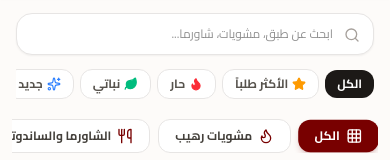
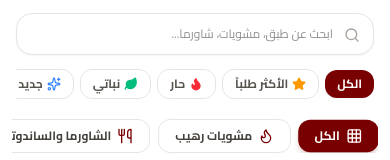
Before and after one commit to karrarazabyasir-spec/raheeb-menu, a Next.js app: page / in a window 390 px wide. Shown: the part 150-310 px from the top of the page. Built offline with nearby package versions, Linux system fonts and the light colour scheme; no server answers; the database is empty.

Commit message:
style: enforce crisp pure white background and light color scheme across mobile devices

```diff
--- a/src/app/globals.css
+++ b/src/app/globals.css
@@ -1,13 +1,14 @@
 @import "tailwindcss";
 
 :root {
+  color-scheme: light;
   --font-sans: var(--font-cairo), system-ui, -apple-system, sans-serif;
   --raheeb-primary: #780000;
   --raheeb-primary-hover: #5c0000;
   --raheeb-primary-light: #fdf2f2;
   --raheeb-gold: #c68a2c;
   --raheeb-surface: #ffffff;
-  --raheeb-bg: #fdfbf9;
+  --raheeb-bg: #ffffff;
 }
 
 @theme {
@@ -17,13 +18,19 @@
   --color-raheeb-primary-light: #fdf2f2;
   --color-raheeb-gold: #c68a2c;
   --color-raheeb-surface: #ffffff;
-  --color-raheeb-bg: #fdfbf9;
+  --color-raheeb-bg: #ffffff;
   --font-sans: var(--font-cairo), system-ui, -apple-system, sans-serif;
+}
+
+html,
+body {
+  color-scheme: light !important;
+  background-color: #ffffff !important;
 }
 
 body {
   font-family: var(--font-sans);
-  background-color: var(--raheeb-bg);
+  background-color: #ffffff !important;
   -webkit-tap-highlight-color: transparent;
 }
 
--- a/src/app/layout.tsx
+++ b/src/app/layout.tsx
@@ -22,6 +22,7 @@ export const metadata: Metadata = {
 
 export const viewport: Viewport = {
   themeColor: "#780000",
+  colorScheme: "light",
   width: "device-width",
   initialScale: 1,
   maximumScale: 1,
@@ -34,11 +35,13 @@ export default function RootLayout({
   children: React.ReactNode;
 }) {
   return (
-    <html lang="ar" dir="rtl" className={`${cairo.variable} h-full antialiased font-sans`}>
+    <html lang="ar" dir="rtl" className={`${cairo.variable} h-full antialiased font-sans bg-white`} style={{ colorScheme: "light" }}>
       <head>
         <link rel="icon" href="/favicon.ico" sizes="any" />
+        <meta name="color-scheme" content="light" />
+        <meta name="supported-color-schemes" content="light" />
       </head>
-      <body className="min-h-full bg-[#fdfbf9] text-[#222222] selection:bg-[#780000] selection:text-white flex flex-col font-sans">
+      <body className="min-h-full bg-white text-[#222222] selection:bg-[#780000] selection:text-white flex flex-col font-sans">
         {children}
       </body>
     </html>
--- a/src/app/page.tsx
+++ b/src/app/page.tsx
@@ -137,7 +137,7 @@ function MenuContent() {
 
   if (isLoading || !settings) {
     return (
-      <div className="min-h-screen bg-[#fdfbf9] flex items-center justify-center">
+      <div className="min-h-screen bg-white flex items-center justify-center">
         <LottiePreloader text="أهلاً بكم في مطعم رهيب... جاري تحضير المينيو" size={190} />
       </div>
     );
@@ -147,7 +147,7 @@ function MenuContent() {
   const currency = isRtl ? settings.currency : settings.currencyEn;
 
   return (
-    <div className="min-h-screen flex flex-col pb-24">
+    <div className="min-h-screen bg-white flex flex-col pb-24">
       {/* Header */}
       <Header settings={settings} />
 
@@ -182,7 +182,7 @@ function MenuContent() {
             onClick={() => setActiveTag("all")}
             className={`px-3 py-1.5 rounded-xl text-xs font-bold transition shrink-0 ${
               activeTag === "all"
-                ? "bg-stone-900 text-white"
+                ? "bg-[#780000] text-white shadow-xs"
                 : "bg-white text-stone-600 border border-stone-200 hover:bg-stone-50"
             }`}
           >
--- a/src/components/CategoryBar.tsx
+++ b/src/components/CategoryBar.tsx
@@ -36,7 +36,7 @@ export function CategoryBar({
   const { isRtl, t } = useLanguage();
 
   return (
-    <div className="sticky top-[95px] z-30 bg-[#fdfbf9]/95 backdrop-blur-md border-b border-stone-200/80 py-2.5 px-3">
+    <div className="sticky top-[95px] z-30 bg-white/95 backdrop-blur-md border-b border-stone-200/80 py-2.5 px-3">
       <div className="max-w-6xl mx-auto flex items-center gap-2 overflow-x-auto no-scrollbar scroll-smooth">
         {/* All button */}
         <button
--- a/src/components/Footer.tsx
+++ b/src/components/Footer.tsx
@@ -15,47 +15,47 @@ export function Footer({ settings }: FooterProps) {
   if (!settings) return null;
 
   return (
-    <footer className="mt-12 bg-stone-900 text-stone-300 border-t border-stone-800 pb-24 sm:pb-12 pt-8">
+    <footer className="mt-12 bg-white text-stone-600 border-t border-stone-200 pb-24 sm:pb-12 pt-8">
       <div className="max-w-4xl mx-auto px-4 flex flex-col items-center text-center space-y-6">
         {/* Brand */}
         <div className="space-y-1">
           <div className="flex items-center justify-center gap-2">
-            <div className="w-8 h-8 rounded-full bg-amber-400 overflow-hidden flex items-center justify-center text-stone-950 font-black shadow shrink-0">
+            <div className="w-8 h-8 rounded-full bg-amber-400 overflow-hidden flex items-center justify-center text-stone-950 font-black shadow-xs shrink-0">
               {settings.logoUrl ? (
                 <img src={settings.logoUrl} alt="Logo" className="w-full h-full object-cover rounded-full" />
               ) : (
                 <span className="text-xs">ر</span>
               )}
             </div>
-            <h3 className="text-base font-extrabold text-white">
+            <h3 className="text-base font-extrabold text-stone-900">
               {isRtl ? settings.name : settings.nameEn}
             </h3>
           </div>
-          <p className="text-xs text-stone-400 max-w-sm">
+          <p className="text-xs text-stone-500 max-w-sm">
             {settings.description || (isRtl ? "مذاق المشويات الأصيل والتجربة الرهيبة" : "Authentic Grills & Shawarma")}
           </p>
         </div>
 
         {/* Quick Contact & Info */}
-        <div className="flex flex-wrap items-center justify-center gap-4 text-xs text-stone-400">
+        <div className="flex flex-wrap items-center justify-center gap-4 text-xs text-stone-500">
           {settings.openingHours && (
             <div className="flex items-center gap-1.5">
-              <Clock className="w-3.5 h-3.5 text-amber-400 shrink-0" />
+              <Clock className="w-3.5 h-3.5 text-[#780000] shrink-0" />
               <span>{settings.openingHours}</span>
             </div>
           )}
           {settings.address && (
             <div className="flex items-center gap-1.5">
-              <MapPin className="w-3.5 h-3.5 text-amber-400 shrink-0" />
+              <MapPin className="w-3.5 h-3.5 text-[#780000] shrink-0" />
               <span>{settings.address}</span>
             </div>
           )}
           {settings.phone && (
             <a
               href={`tel:${settings.phone}`}
-              className="flex items-center gap-1.5 hover:text-white transition"
+              className="flex items-center gap-1.5 hover:text-[#780000] transition"
             >
-              <Phone className="w-3.5 h-3.5 text-amber-400 shrink-0" />
+              <Phone className="w-3.5 h-3.5 text-[#780000] shrink-0" />
               <span dir="ltr">{settings.phone}</span>
             </a>
           )}
@@ -65,16 +65,16 @@ export function Footer({ settings }: FooterProps) {
         <div className="pt-2">
           <button
             onClick={toggleLang}
-            className="inline-flex items-center gap-2 px-4 py-2 rounded-xl bg-stone-800 hover:bg-stone-700 text-stone-200 transition text-xs font-bold border border-stone-700 active:scale-95 shadow-sm"
+            className="inline-flex items-center gap-2 px-4 py-2 rounded-xl bg-stone-100 hover:bg-stone-200 text-stone-700 transition text-xs font-bold border border-stone-200 active:scale-95 shadow-xs"
             title="تبديل اللغة / Change Language"
           >
-            <Globe className="w-4 h-4 text-amber-400" />
+            <Globe className="w-4 h-4 text-[#780000]" />
             <span>{lang === "ar" ? "English / الإنجليزية" : "العربية / Arabic"}</span>
           </button>
         </div>
 
         {/* Copyright */}
-        <div className="text-[11px] text-stone-500 border-t border-stone-800/80 pt-4 w-full">
+        <div className="text-[11px] text-stone-400 border-t border-stone-100 pt-4 w-full">
           <p>© {new Date().getFullYear()} {isRtl ? settings.name : settings.nameEn} — المينيو الإلكتروني الذكي</p>
         </div>
       </div>
```
